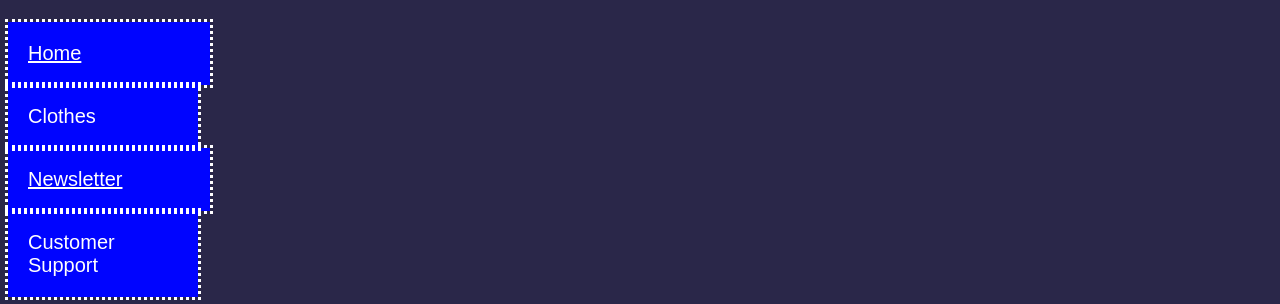
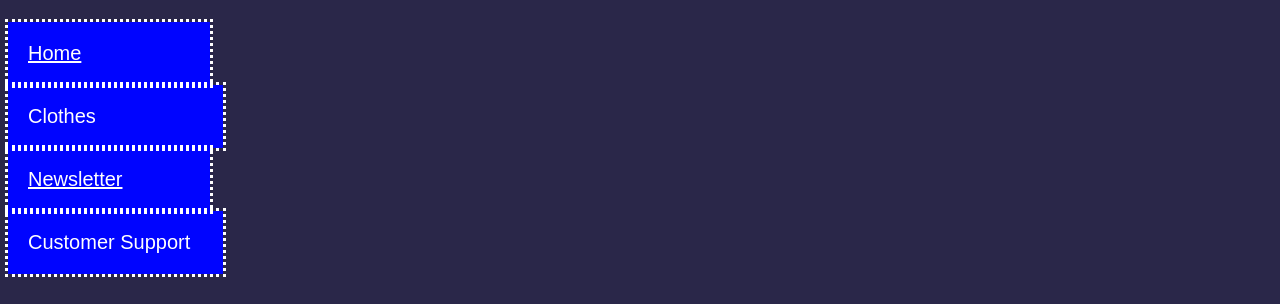
Before and after one commit to ElBicepDelMarcel/MenuVertical, a plain HTML site: page index.html in a window 1280 px wide. Shown: the part 73-377 px from the top of the page. Drawn offline with Linux system fonts and the light colour scheme.

Commit message:
Update style.css

```diff
--- a/style.css
+++ b/style.css
@@ -45,7 +45,7 @@
   color: white;
   cursor: pointer;
   padding: 20px;
-  width: 15%;
+  width: 17%;
   border: none;
   text-align: left;
   font-size: 20px;
```
